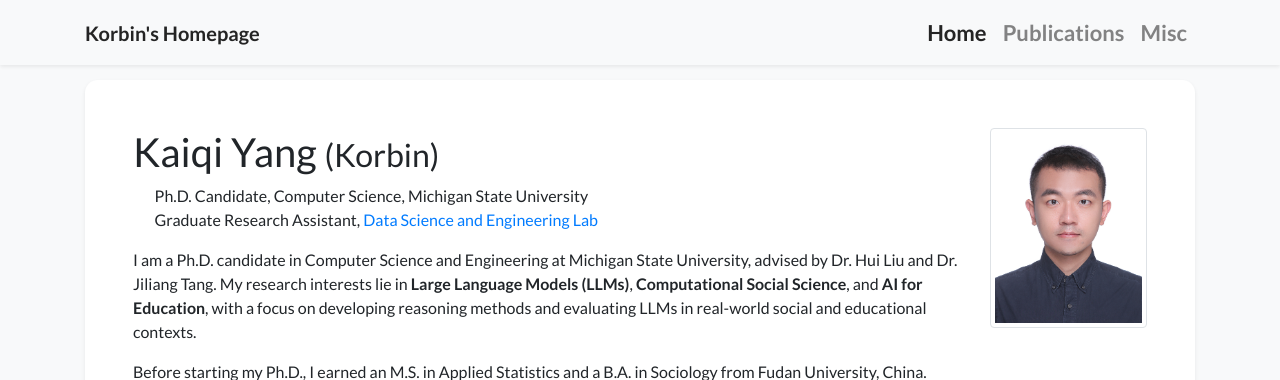
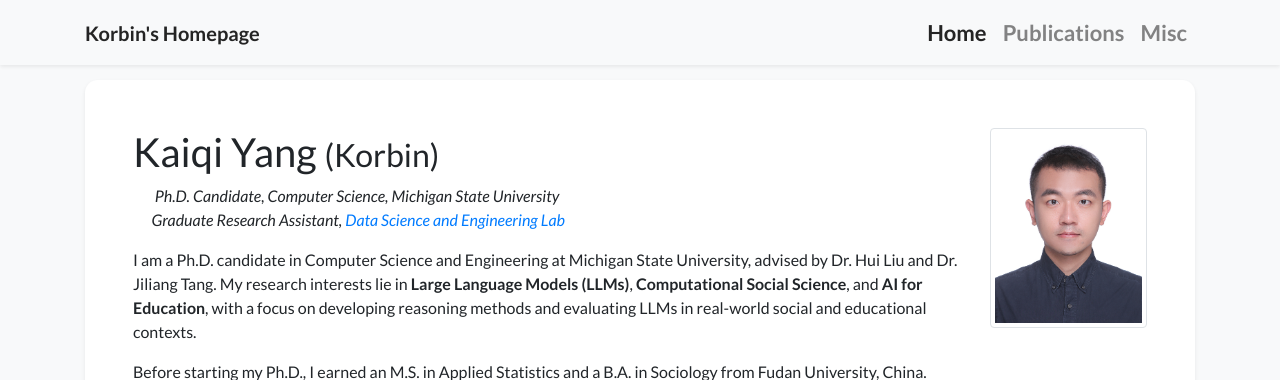
Before and after one commit to KorbinY/korbiny.github.io, a Jekyll site: the page built from index.html, in a window 1280 px wide. Shown: the top 380 px of the page. Built offline with Jekyll 4.4.1, drawn with Linux system fonts in a browser that asks for light colours; nearby versions of some CDN libraries; a style sheet for code colours, icons or effects is not loaded.

Commit message:
Update Position

```diff
--- a/_data/profile.yml
+++ b/_data/profile.yml
@@ -5,9 +5,8 @@ navbar_name: "Korbin"
 positions:
 # - logo: /assets/images/badges/michigan-state-logo-png-transparent.png
 #   logo_size: 25px
-  - name: "&nbsp;&nbsp;&nbsp;&nbsp;&nbsp;&nbsp; Ph.D. Candidate, Computer Science, Michigan State University"
-  - name: "&nbsp;&nbsp;&nbsp;&nbsp;&nbsp;&nbsp; Graduate Research Assistant, <a href='https://dse.cse.msu.edu' target='_blank' rel='noopener noreferrer'> Data Science and Engineering Lab </a>"
-
+  - name: "&nbsp;&nbsp;&nbsp;&nbsp;&nbsp;&nbsp; <i>Ph.D. Candidate, Computer Science, Michigan State University</i>"
+  - name: "&nbsp;&nbsp;&nbsp;&nbsp;&nbsp;&nbsp;<i>Graduate Research Assistant, <a href='https://dse.cse.msu.edu' target='_blank' rel='noopener noreferrer'>Data Science and Engineering Lab</a></i>"
 
 
 email: "kqyang@msu.edu"
```
